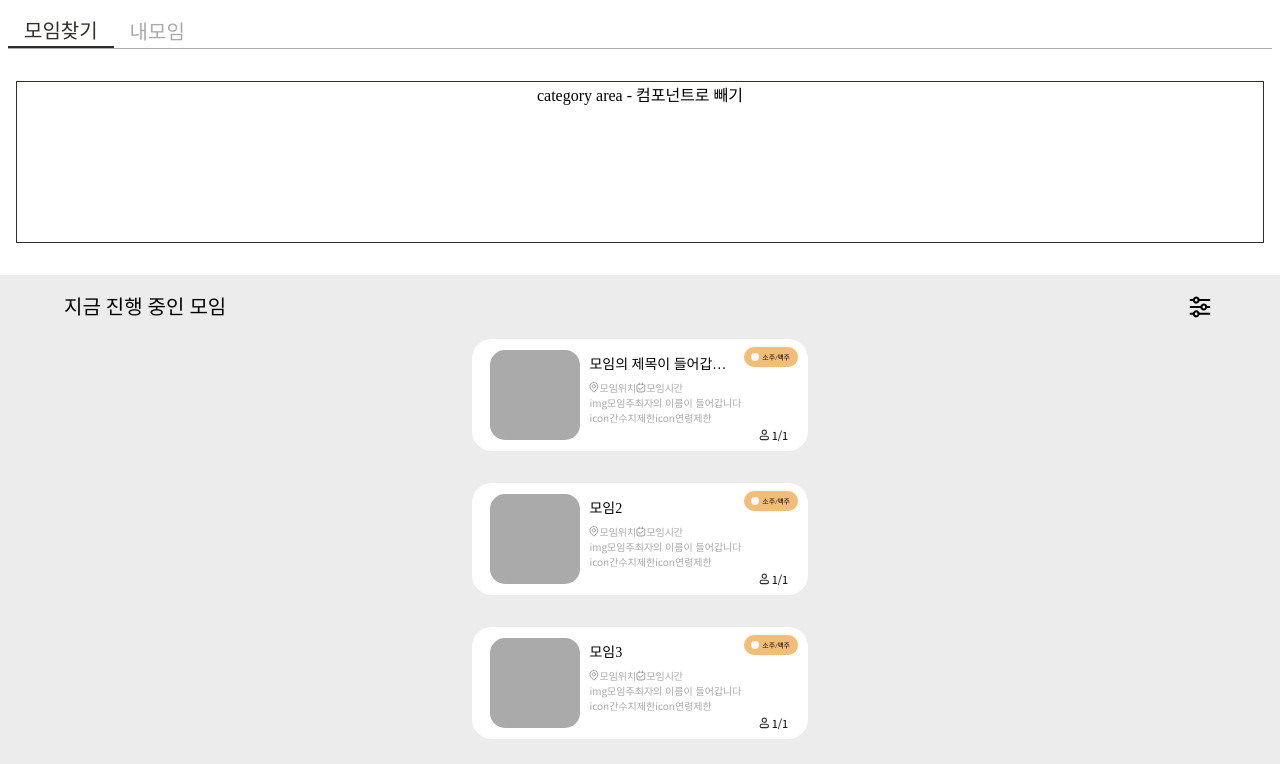
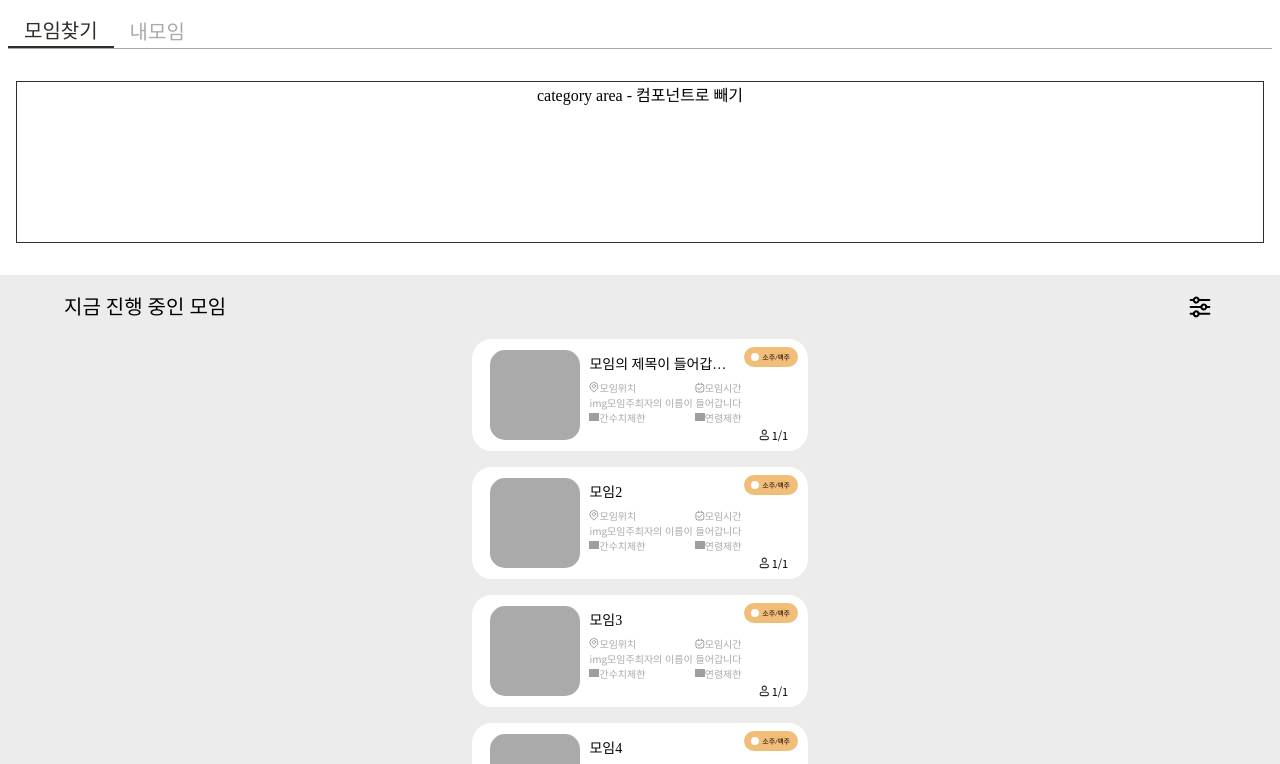
Before and after one commit to dayoung100/NeighBrew, a React (Vite) app in the folder Front/: page /meeting in a window 1280 px wide. Shown: the top 764 px of the page. Built offline with nearby package versions, Linux system fonts and the light colour scheme; grey boxes are pictures that could not be loaded; a web font is replaced by a local one.

Commit message:
Feat : 모임찾기 필터에 애니메이션 추가 및 ListInfoItem에 승인대기 태그추가

```diff
--- a/Front/src/UI/components/ListInfoItem.tsx
+++ b/Front/src/UI/components/ListInfoItem.tsx
@@ -8,7 +8,7 @@ const ItemDiv = styled.div`
   width: 20rem;
   height: 6rem;
   background: white;
-  margin: 1rem auto;
+  margin: 1rem auto 0 auto;
   border-radius: 20px;
   padding: 0.5rem 0.5rem;
 `;
@@ -50,18 +50,26 @@ const InfoContent = styled.div`
   color: var(--c-gray);
 `;
 
-const InfoTag = styled.div`
+const Tag = styled.div`
   display: flex;
   justify-content: space-between;
   align-items: center;
   position: absolute;
-  right: 3%;
-  top: 7%;
   background: var(--c-yellow);
   padding: 1.5% 2%;
   font-family: "JejuGothic";
   font-size: 7px;
   border-radius: 10px;
+  span {
+    display: flex;
+    justify-content: center;
+    min-width: 30px;
+  }
+`;
+
+const InfoTag = styled(Tag)`
+  right: 3%;
+  top: 7%;
   &::before {
     content: "";
     display: inline-block;
@@ -71,11 +79,11 @@ const InfoTag = styled.div`
     background-color: white;
     margin-right: 2px;
   }
-  span {
-    display: flex;
-    justify-content: center;
-    min-width: 30px;
-  }
+`;
+
+const WaitingTag = styled(Tag)`
+  left: 3%;
+  top: 7%;
 `;
 
 const InfoNumber = styled.div`
@@ -89,6 +97,7 @@ type ListInfoItemProps = {
   tag: string;
   content: any;
   numberInfo: any; //인원정보는 4/5 와 같이 들어올 수 있어서
+  isWaiting: boolean; //신청대기중인지
 };
 
 const ListInfoItem = (props: ListInfoItemProps) => {
@@ -105,6 +114,11 @@ const ListInfoItem = (props: ListInfoItemProps) => {
             <span>{props.tag}</span>
           </InfoTag>
           <InfoNumber>{props.numberInfo}</InfoNumber>
+          {props.isWaiting ? (
+            <WaitingTag>
+              <span>승인대기</span>
+            </WaitingTag>
+          ) : null}
         </ItemDiv>
       </div>
     </div>
--- a/Front/src/UI/meet/MeetingDetail.tsx
+++ b/Front/src/UI/meet/MeetingDetail.tsx
@@ -1,10 +1,8 @@
-import styled from "styled-components";
-
 const meetingDetail = () => {
   return (
     <div style={{ fontFamily: "Noto Sans KR", fontSize: "10px" }}>
       <div style={{ display: "flex" }}>
-        <div style={{ display: "flex", alignContent: "center" }}>
+        <div style={{ display: "flex", alignContent: "center", width: "50%" }}>
           <img src="../src/assets/mapPin.svg" width="10rem"></img>
           모임위치
         </div>
@@ -18,11 +16,13 @@ const meetingDetail = () => {
         <span>모임주최자</span>의 이름이 들어갑니다
       </div>
       <div style={{ display: "flex" }}>
-        <div>
-          <span>icon</span>간수치제한
+        <div style={{ display: "flex", alignItems: "center", width: "50%" }}>
+          <img src="../src/assets/liver.svg" width="10rem" />
+          간수치제한
         </div>
-        <div>
-          <span>icon</span>연령제한
+        <div style={{ display: "flex", alignItems: "center" }}>
+          <img src="../src/assets/age.svg" width="10rem" />
+          연령제한
         </div>
       </div>
     </div>
--- a/Front/src/UI/meet/MeetingFind.tsx
+++ b/Front/src/UI/meet/MeetingFind.tsx
@@ -1,10 +1,11 @@
 import styled from "styled-components";
-import { useState } from "react";
+import { useState, useRef, useEffect } from "react";
 import filterIcon from "../../assets/meetingFilter.svg";
 import SearchBox from "../components/SearchBox";
 import ListInfoItem from "../components/ListInfoItem";
 import MeetingDetail from "./MeetingDetail";
 import PeopleNumInfo from "./PeopleNumInfo";
+import autoAnimate from "@formkit/auto-animate";
 
 const TestCateDiv = styled.div`
   height: 10rem;
@@ -34,12 +35,11 @@ const FilterBtn = styled.button`
   border: none;
 `;
 
-const FilterDiv = styled.div<{ isFilterOpen: boolean }>`
+const FilterDiv = styled.div`
   display: flex;
   justify-content: center;
   margin: 0 1rem;
   border-bottom: 1px solid var(--c-gray);
-  display: ${props => (props.isFilterOpen ? "" : "none")};
 `;
 
 const FilterBg = styled.div`
@@ -89,8 +89,20 @@ const DateInput = styled.input.attrs({ type: "date" })`
 
 const meetingFind = () => {
   const [siList, setSiList] = useState(["서울", "경기", "대전", "인천"]);
-  const [guList, setGuList] = useState(["동구", "중구", "서구", "유성", "대덕"]);
-  const [dongList, setDongList] = useState(["봉명동", "중앙동", "갈마1동", "삼성동", "탄방동"]);
+  const [guList, setGuList] = useState([
+    "동구",
+    "중구",
+    "서구",
+    "유성",
+    "대덕",
+  ]);
+  const [dongList, setDongList] = useState([
+    "봉명동",
+    "중앙동",
+    "갈마1동",
+    "삼성동",
+    "탄방동",
+  ]);
 
   const [meetingList, setMeetingList] = useState([
     "모임의 제목이 들어갑니다",
@@ -102,22 +114,28 @@ const meetingFind = () => {
     "모임7",
   ]);
   const [isFilterOpen, setIsFilterOpen] = useState(false);
+  const parent = useRef(null);
+
+  useEffect(() => {
+    parent.current && autoAnimate(parent.current);
+  }, [parent]);
 
   return (
     <div>
       <TestCateDiv>category area - 컴포넌트로 빼기</TestCateDiv>
-      <SearchResultDiv>
+      <SearchResultDiv ref={parent}>
         <SearchResultHeader>
           지금 진행 중인 모임
           <FilterBtn onClick={() => setIsFilterOpen(!isFilterOpen)} />
         </SearchResultHeader>
-        <FilterDiv isFilterOpen={isFilterOpen}>
+        {isFilterOpen && (
+          <FilterDiv>
             <FilterBg>
               위치
               <FilterElement>
                 <div>
                   <DropdownInput>
-                  {siList.map(si => {
+                    {siList.map((si) => {
                       return <option>{si}</option>;
                     })}
                   </DropdownInput>
@@ -125,7 +143,7 @@ const meetingFind = () => {
                 </div>
                 <div>
                   <DropdownInput>
-                  {guList.map(gu => {
+                    {guList.map((gu) => {
                       return <option>{gu}</option>;
                     })}
                   </DropdownInput>
@@ -133,7 +151,7 @@ const meetingFind = () => {
                 </div>
                 <div>
                   <DropdownInput>
-                  {dongList.map(dong => {
+                    {dongList.map((dong) => {
                       return <option>{dong}</option>;
                     })}
                   </DropdownInput>
@@ -150,13 +168,15 @@ const meetingFind = () => {
               </div>
             </FilterBg>
           </FilterDiv>
-        {meetingList.map(meeting => {
+        )}
+        {meetingList.map((meeting) => {
           return (
             <ListInfoItem
               title={meeting}
               tag="소주/맥주"
               content={<MeetingDetail />}
               numberInfo={<PeopleNumInfo now={1} max={1} />}
+              isWaiting={false}
             ></ListInfoItem>
           );
         })}
```
Lines whose indentation alone changed are shown as unchanged.
